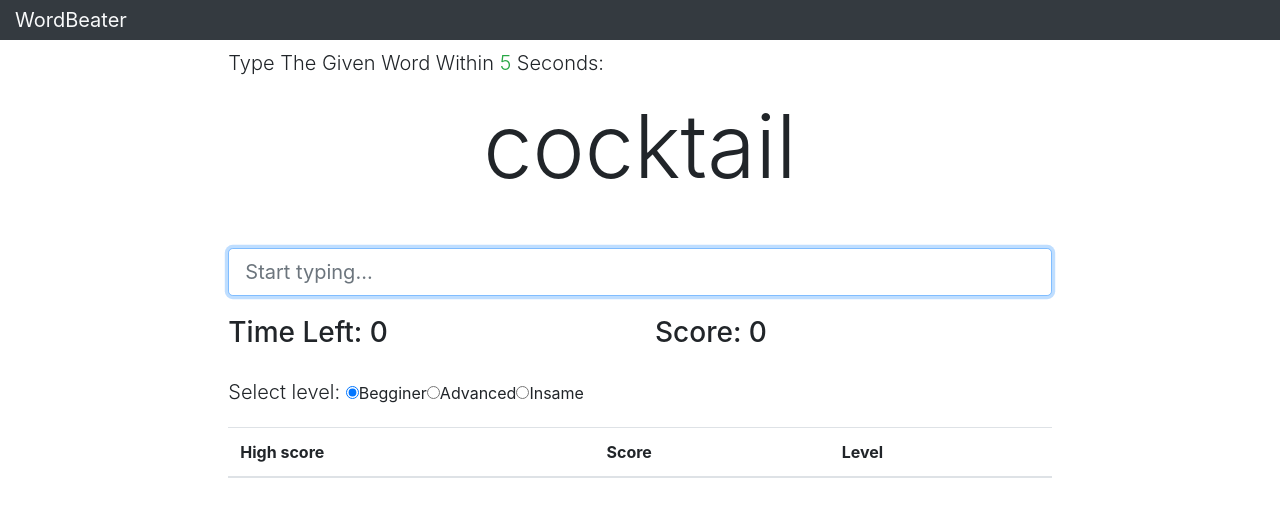
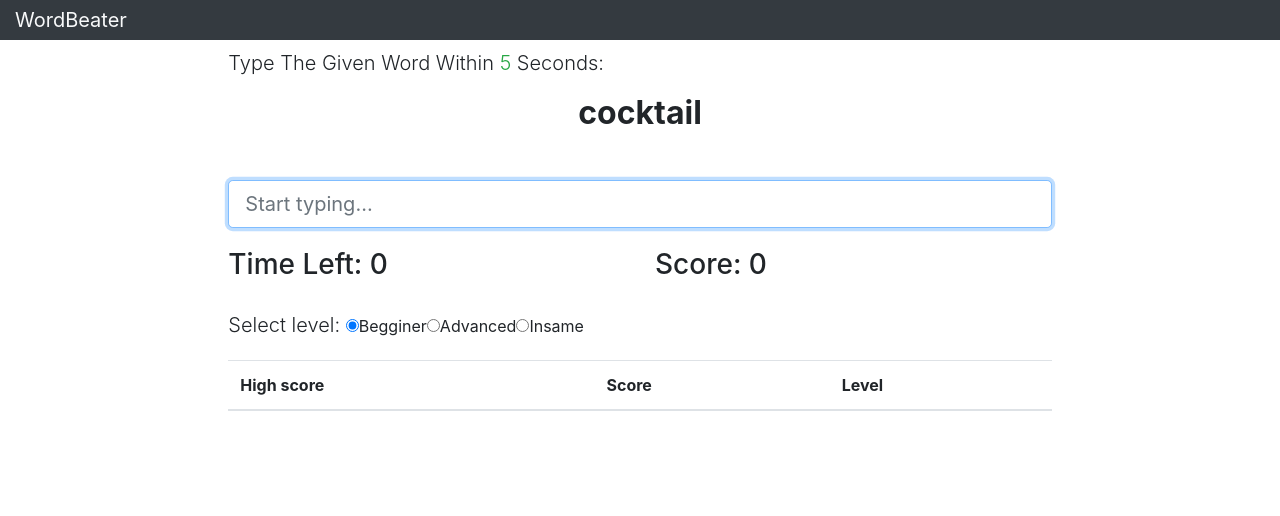
Before and after one commit to marekmika/wordbeater, a React (Create React App) app: page / in a window 1280 px wide. Shown: the top 516 px of the page. Built offline with nearby package versions, Linux system fonts and the light colour scheme.

Commit message:
Deleted display-2 from given word

```diff
--- a/src/components/base/GivenWord.js
+++ b/src/components/base/GivenWord.js
@@ -14,11 +14,7 @@ class GivenWord extends Component {
       userSelect: "none"
     };
     return (
-      <h2
-        className="text-center display-2 mb-5"
-        style={style}
-        id="current-word"
-      >
+      <h2 className="text-center mb-5 font-weight-bold" style={style}>
         {currentWord}
       </h2>
     );
```
